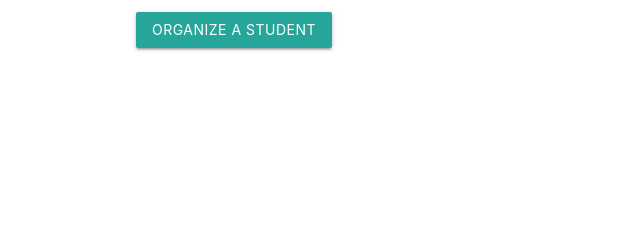
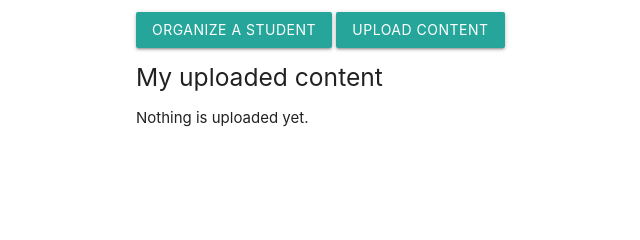
Before and after one commit to faithy80/fsd-project, a Django app: template dashboard/templates/teacher.html in a window 1280 px wide. Shown: the part 126-366 px from the top of the page, without its empty margins (56-696 px from the left). Run offline with Django 3.2, Linux system fonts and the light colour scheme; the template is opened without the code that fills it, so the values that code supplies are empty.

Commit message:
The teacher's uploaded content added to their dashboard.

```diff
--- a/dashboard/templates/teacher.html
+++ b/dashboard/templates/teacher.html
@@ -5,4 +5,40 @@
 
 {% block content %}
 <a href="{% url 'organize_a_student' %}" class="waves-effect waves-light btn">Organize a student</a>
+
+<a href="{% url 'upload_content' %}" class="waves-effect waves-light btn">Upload content</a>
+
+<h5>My uploaded content</h5>
+
+{% if uploaded_content %}
+<table class="responsive-table">
+    <thead>
+        <tr>
+            <th>Title</th>
+            <th>Download</th>
+            <th>Delete</th>
+        </tr>
+    </thead>
+
+    <tbody>
+        {% for item in uploaded_content %}
+        <tr>
+            <td>{{ item.title }}</td>
+            <td>
+                <a href="{{ item.content.url }}" class="waves-effect waves-light btn" target="_blank">Download</a>
+            </td>
+            <td>
+                <form method="POST" action="{% url 'delete_content' item.pk %}">
+                    {% csrf_token %}
+                    <button type="submit" class="waves-effect waves-light btn red">Delete</button>
+                </form>
+            </td>
+        </tr>
+        {% endfor %}
+    </tbody>
+</table>
+{% else %}
+    <p>Nothing is uploaded yet.</p>
+{% endif %}
+
 {% endblock %}
```
Also changed, not shown: dashboard/views.py (+10 -7 lines).
